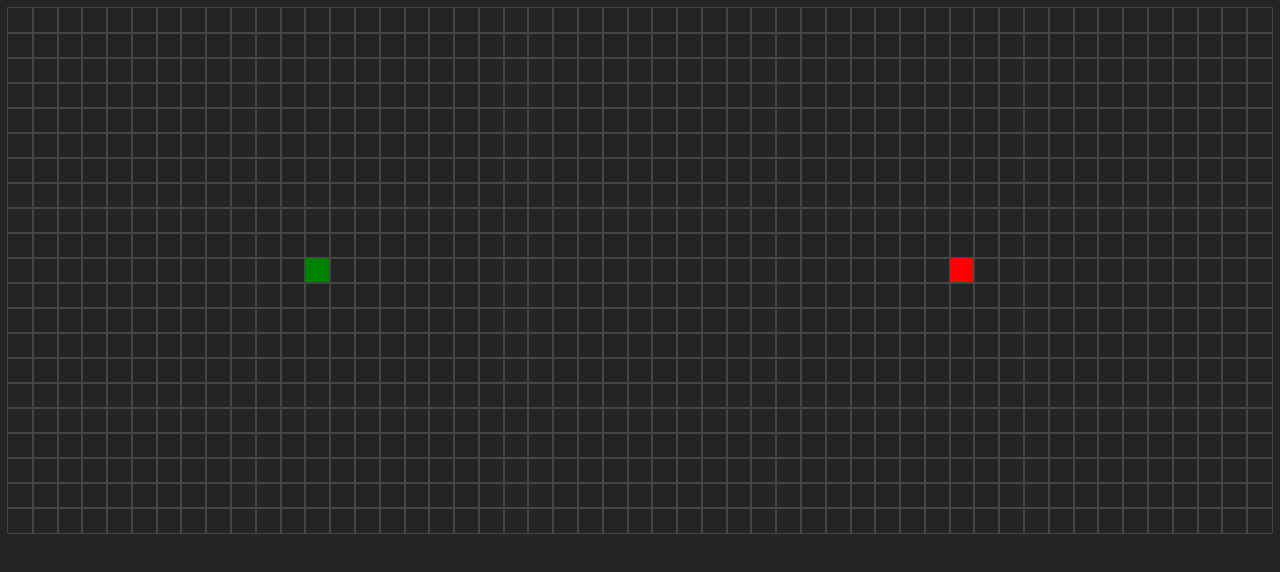
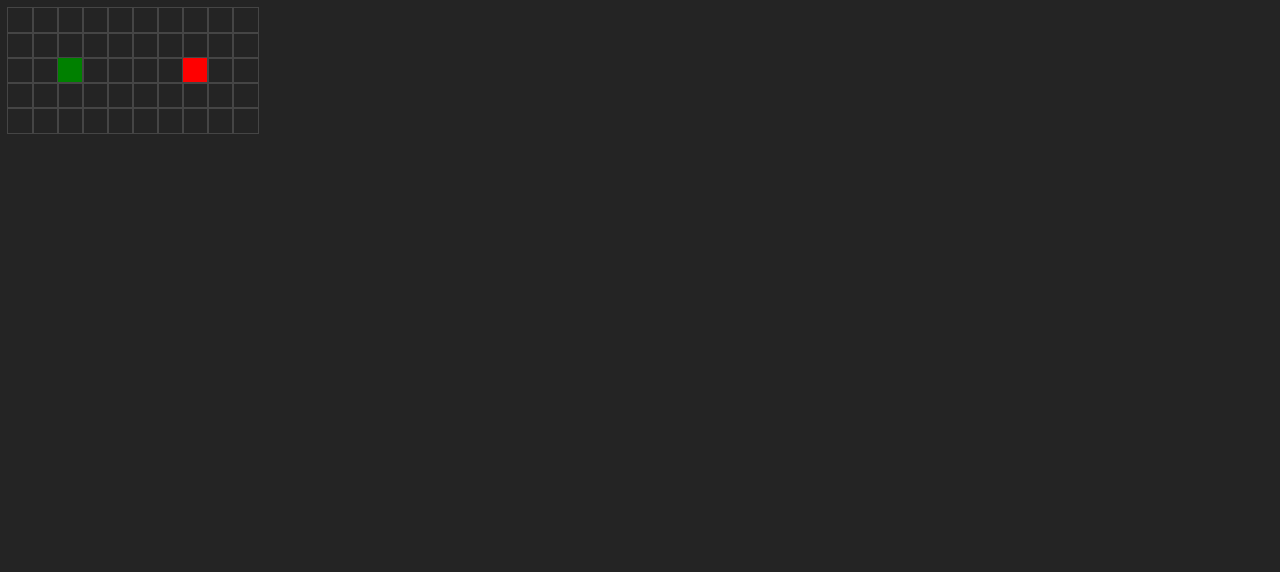
Before and after one commit to Gunnar50/pathfinding-visualiser-ts, a React (Vite) app: page / in a window 1280 px wide. Shown: the top 572 px of the page. Built offline with nearby package versions, Linux system fonts and the light colour scheme.

Commit message:
changed size for testing

```diff
--- a/src/App.tsx
+++ b/src/App.tsx
@@ -4,7 +4,7 @@ import Grid from "./components/Grid/Grid";
 function App() {
 	const navbarHeight = 150;
 	const textHeight = 60;
-	const [dimensions, setDimensions] = useState({ height: 0, width: 0 });
+	const [dimensions, setDimensions] = useState({ height: 5, width: 10 });
 
 	useEffect(() => {
 		const calculateDimensions = () => {
@@ -15,7 +15,7 @@ function App() {
 			setDimensions({ height, width });
 		};
 
-		calculateDimensions();
+		// calculateDimensions();
 
 		window.addEventListener("resize", calculateDimensions);
 
```
